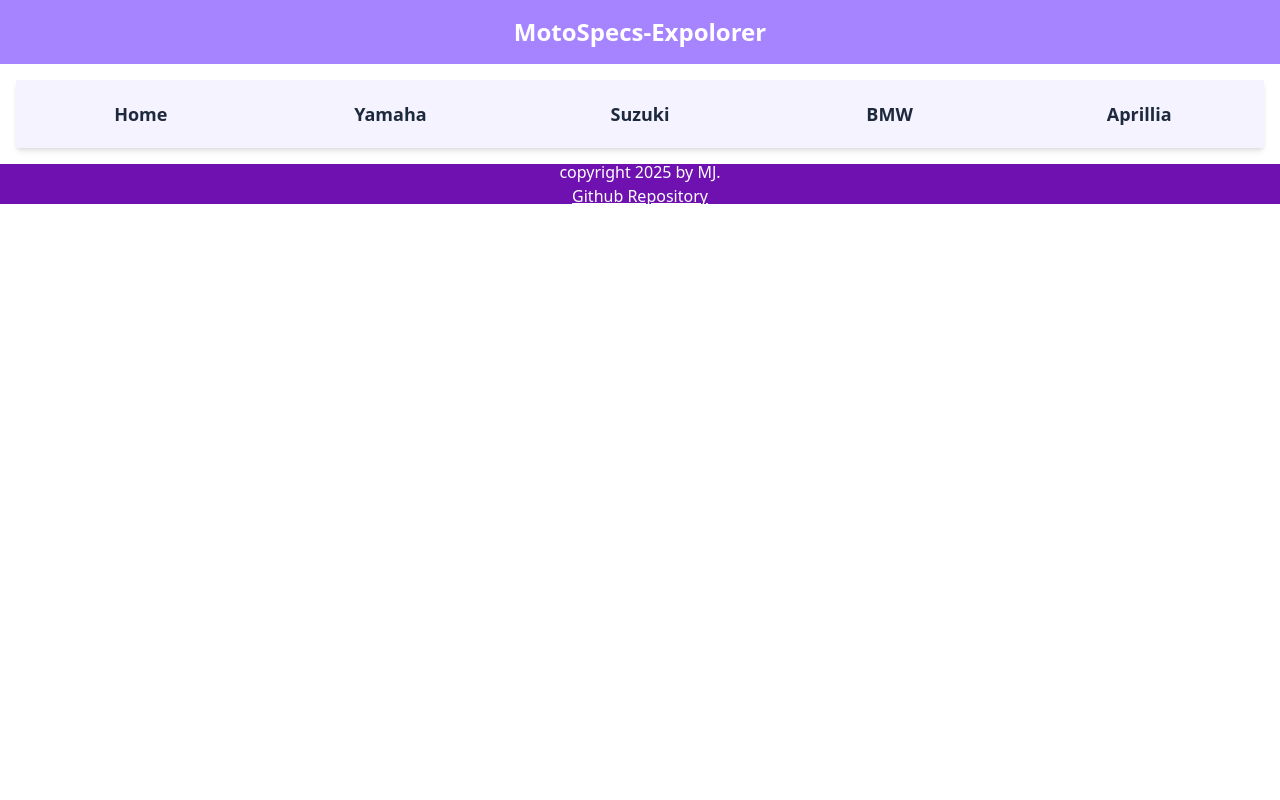
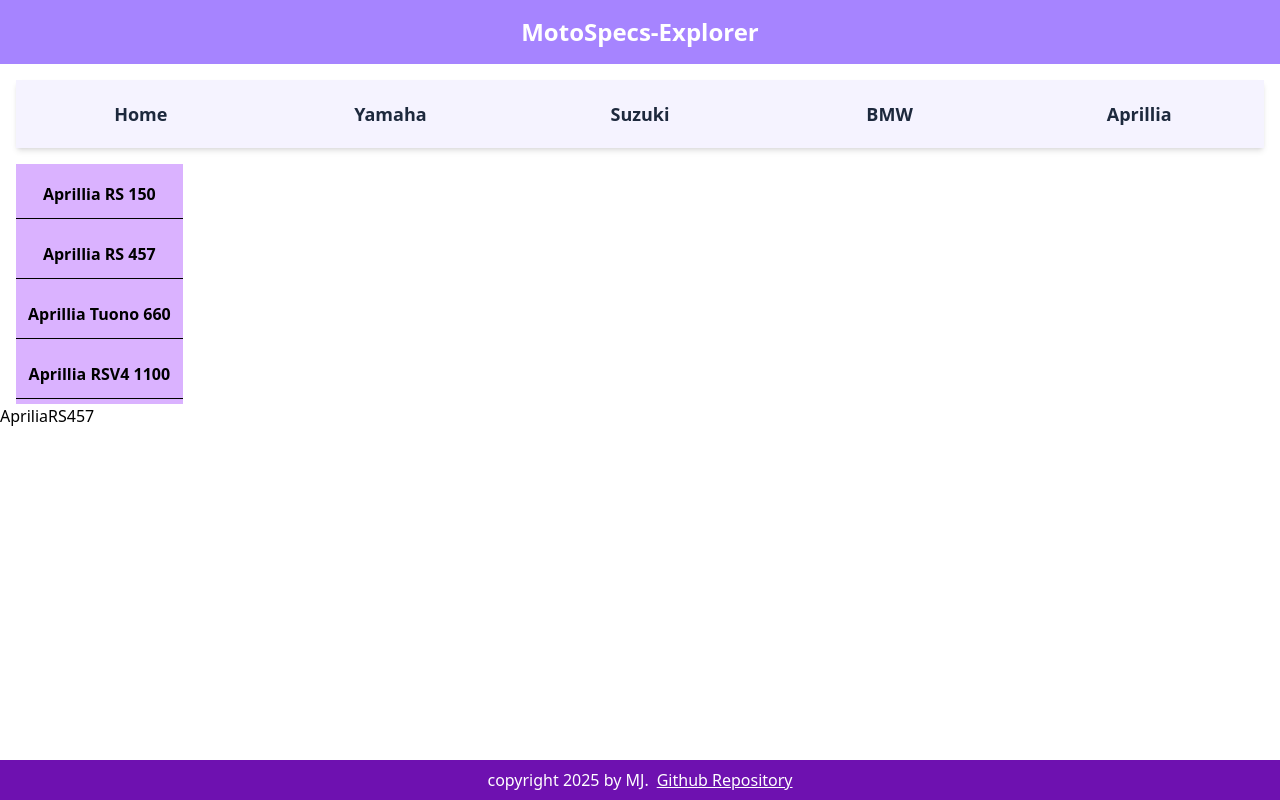
Before and after one commit to MUMEi-28/MotoSpecs-Explorer, a React (Vite) app: page /Aprillia/2 in a window 1280 px wide. Built offline with nearby package versions, Linux system fonts and the light colour scheme.

Commit message:
aprillia route routes link

```diff
--- a/index.html
+++ b/index.html
@@ -9,7 +9,7 @@
 </head>
 
 <body>
-  <div id="root"></div>
+  <div class="" id="root"></div>
   <script type="module" src="/src/main.jsx"></script>
 </body>
 
--- a/src/App.jsx
+++ b/src/App.jsx
@@ -2,22 +2,26 @@
 import './App.css';
 import { Navigation } from './components/Navigation';
 import { Routes, Route } from 'react-router-dom';
-
-import Home from './pages/Homepage.jsx'
+import Home from './pages/Homepage.jsx';
 import { Yamaha } from './pages/Yamaha.jsx';
 import { Suzuki } from './pages/Suzuki.jsx';
-import BMW from './pages/BMW.jsx';
+import { BMW } from './pages/BMW.jsx';
+
 import { Aprillia } from './pages/Aprillia.jsx';
+import { Aprillia150 } from './pages/Aprillia/Aprillia150.jsx';
+import { ApriliaRS457 } from './pages/Aprillia/ApriliaRS457.jsx';
+import { ApriliaTuono660 } from './pages/Aprillia/ApriliaTuono660.jsx';
+import { ApriliaRSV41100 } from './pages/Aprillia/ApriliaRSV41100.jsx';
+
 const App = () =>
 {
     return (
-        <>
+        <div className="min-h-screen flex flex-col">
             <header>
-                <h1 className='text-center p-4 bg-violet-400 font-semibold text-white text-2xl'>MotoSpecs-Expolorer</h1>
+                <h1 className='text-center p-4 bg-violet-400 font-semibold text-white text-2xl'>MotoSpecs-Explorer</h1>
             </header>
-
             <Navigation />
-
+            <div className="flex-grow">
                 <Routes>
                     <Route path='/' element={<Home />}></Route>
                     <Route path='/Yamaha' element={<Yamaha />}></Route>
@@ -26,12 +30,19 @@
                     <Route path='/Aprillia' element={<Aprillia />}></Route>
                 </Routes>
 
-            <footer className='overflow-hidden items-center flex-col p-3 justify-center flex bg-purple-800 h-[5vh] text-white'>
+                <Routes>
+                    <Route path='/Aprillia/1' element={<Aprillia150 />}></Route>
+                    <Route path='/Aprillia/2' element={<ApriliaRS457 />}></Route>
+                    <Route path='/Aprillia/3' element={<ApriliaTuono660 />}></Route>
+                    <Route path='/Aprillia/4' element={<ApriliaRSV41100 />}></Route>
+                </Routes>
+            </div>
+            <footer className='flex items-center justify-center bg-purple-800 h-[5vh] text-white'>
                 <p>copyright {new Date().getFullYear()} by MJ.</p>
-                <a href="https://github.com/MUMEi-28/MotoSpecs-Explorer" target='blank' className='underline'>Github Repository</a>
+                <a href="https://github.com/MUMEi-28/MotoSpecs-Explorer" target='blank' className='underline ml-2'>Github Repository</a>
             </footer>
-        </>
+        </div>
     )
 }
 
-export default App
+export default App;
--- /dev/null
+++ b/src/components/AprilliaModelNavigation.jsx
@@ -0,0 +1,26 @@
+import React from 'react'
+import { Link } from 'react-router-dom'
+
+export default function AprilliaModelNavigation()
+{
+    return (
+        <>
+            <nav className=' bg-purple-300 size-fit mx-4 h-60 flex'>
+                <ul className='flex flex-col items-center justify-around'>
+                    <Link to='/Aprillia/1' className='border-b w-full font-semibold text-center hover:bg-purple-700 hover:text-white p-3'>
+                        <li>Aprillia RS 150</li>
+                    </Link>
+                    <Link to='/Aprillia/2' className='border-b w-full font-semibold text-center hover:bg-purple-700 hover:text-white p-3'>
+                        <li>Aprillia RS 457</li>
+                    </Link>
+                    <Link to='/Aprillia/3' className='border-b w-full font-semibold text-center hover:bg-purple-700 hover:text-white p-3'>
+                        <li>Aprillia Tuono 660</li>
+                    </Link>
+                    <Link to='/Aprillia/4' className='border-b w-full font-semibold text-center hover:bg-purple-700 hover:text-white p-3'>
+                        <li>Aprillia RSV4 1100</li>
+                    </Link>
+                </ul>
+            </nav>
+        </>
+    )
+}
--- a/src/pages/Aprillia.jsx
+++ b/src/pages/Aprillia.jsx
@@ -1,8 +1,12 @@
-import React from 'react'
+import React from 'react';
+import AprilliaModelNavigation from '../components/AprilliaModelNavigation.jsx';
 
 export const Aprillia = () =>
 {
+
     return (
-        <div>Aprillia</div>
-    )
+        <div>
+            <AprilliaModelNavigation />
+        </div>
+    );
 }
--- /dev/null
+++ b/src/pages/Aprillia/ApriliaRS457.jsx
@@ -0,0 +1,13 @@
+import React from 'react'
+import AprilliaModelNavigation from '../../components/AprilliaModelNavigation'
+
+export const ApriliaRS457 = () =>
+{
+    return (
+        <div>
+
+            <AprilliaModelNavigation />
+            ApriliaRS457
+        </div>
+    )
+}
--- /dev/null
+++ b/src/pages/Aprillia/ApriliaRSV41100.jsx
@@ -0,0 +1,13 @@
+import React from 'react'
+import AprilliaModelNavigation from '../../components/AprilliaModelNavigation'
+
+export const ApriliaRSV41100 = () =>
+{
+    return (
+        <div>
+
+            <AprilliaModelNavigation />
+            ApriliaRSV41100
+        </div>
+    )
+}
--- /dev/null
+++ b/src/pages/Aprillia/ApriliaTuono660.jsx
@@ -0,0 +1,13 @@
+import React from 'react'
+import AprilliaModelNavigation from '../../components/AprilliaModelNavigation'
+
+export const ApriliaTuono660 = () =>
+{
+    return (
+        <div>
+
+            <AprilliaModelNavigation />
+            ApriliaTuono660
+        </div>
+    )
+}
--- /dev/null
+++ b/src/pages/Aprillia/Aprillia150.jsx
@@ -0,0 +1,13 @@
+import React from 'react'
+import AprilliaModelNavigation from '../../components/AprilliaModelNavigation'
+
+export const Aprillia150 = () =>
+{
+    return (
+        <div>
+
+            <AprilliaModelNavigation />
+            Aprillia150
+        </div>
+    )
+}
--- a/src/pages/BMW.jsx
+++ b/src/pages/BMW.jsx
@@ -1,6 +1,6 @@
 import React from 'react'
 
-const BMW = () =>
+export const BMW = () =>
 {
     return (
         <div>BMW</div>
```
Lines whose indentation alone changed are shown as unchanged.
